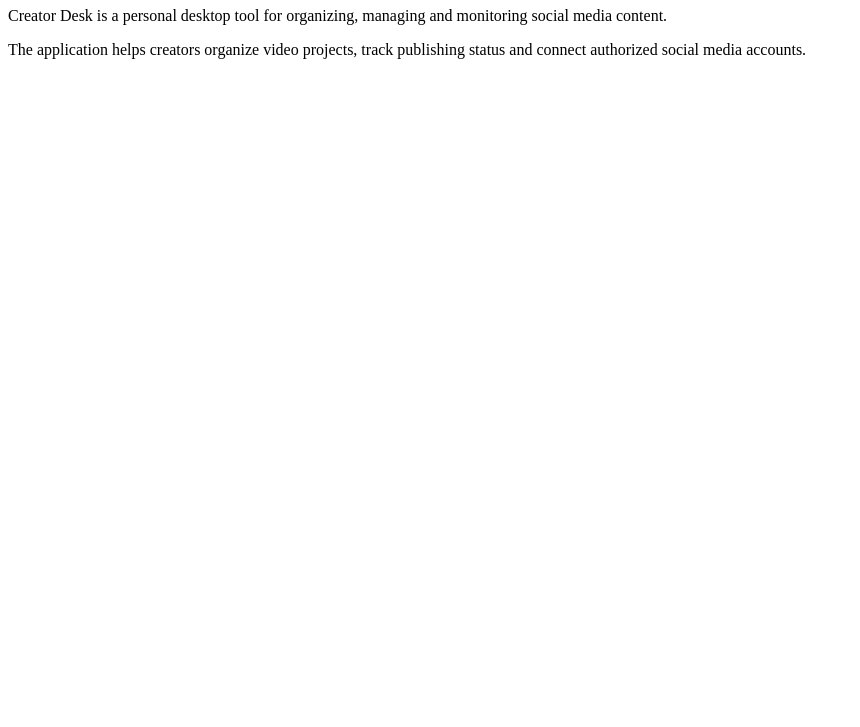
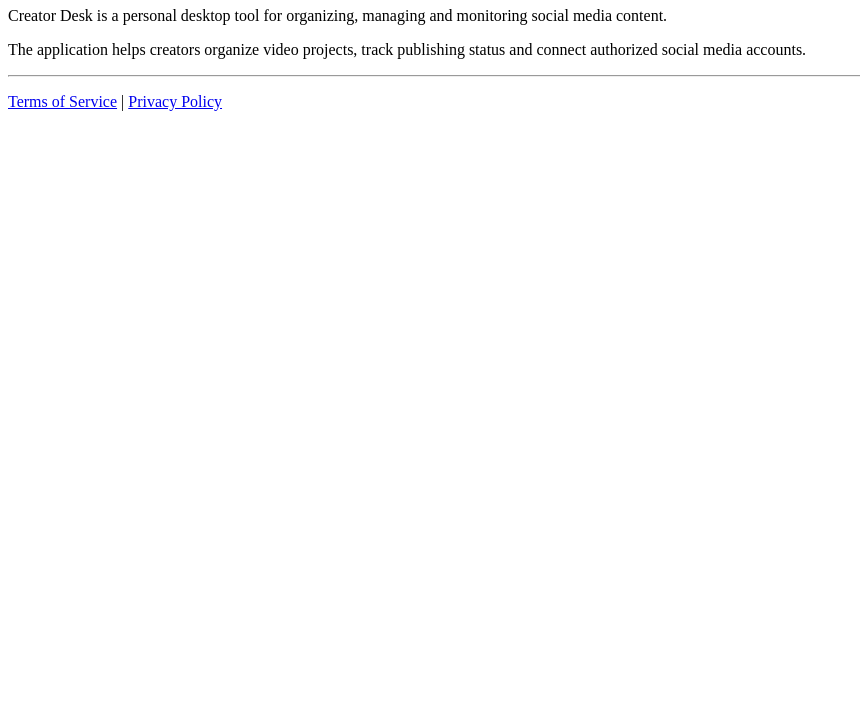
Before and after one commit to Betrug1/creator-desk, a plain HTML site: page index.html in a window 1280 px wide. Shown: the part 73-800 px from the top of the page, without its empty margins (0-860 px from the left). Drawn offline with Linux system fonts and the light colour scheme.

Commit message:
Update index.html

```diff
--- a/index.html
+++ b/index.html
@@ -18,5 +18,13 @@
     The application helps creators organize video projects,
     track publishing status and connect authorized social media accounts.
   </p>
+
+  <hr>
+
+  <p>
+    <a href="terms.html">Terms of Service</a>
+    |
+    <a href="privacy.html">Privacy Policy</a>
+  </p>
 </body>
 </html>
```
